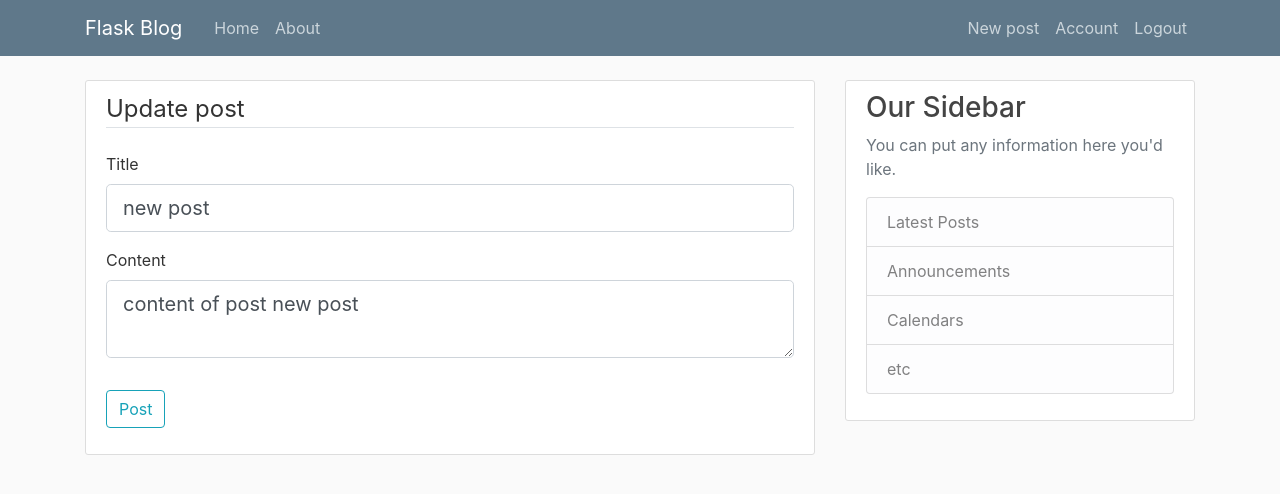
After one commit to cibil47/flask-application, a Flask app: page /post/1/update in a window 1280 px wide. The commit adds this page. Shown: the top 494 px of the page. Run offline with Flask 2, Linux system fonts and the light colour scheme; a user stored in the database is signed in; data comes from the database, SQL or seed files in the repository; both versions use the stored data as it was after the commit; some libraries are stand-ins or nearby versions.

Commit message:
adding and modify posts

```diff
--- a/application/forms.py
+++ b/application/forms.py
@@ -1,7 +1,7 @@
 from flask_login import current_user
 from flask_wtf import FlaskForm
 from flask_wtf.file import FileField,FileAllowed
-from wtforms import StringField,PasswordField,SubmitField,BooleanField
+from wtforms import StringField,PasswordField,SubmitField,BooleanField,TextAreaField
 from wtforms.validators import DataRequired, Length, Email, EqualTo,ValidationError
 from application.models import User
 
@@ -48,3 +48,8 @@
             user = User.query.filter_by(email=email.data).first()
             if user:
                 raise ValidationError("Email is already taken.Plaese choose another one")
+
+class PostForm(FlaskForm):
+    title = StringField("Title",validators=[DataRequired()])
+    content = TextAreaField("Content",validators=[DataRequired()])
+    submit = SubmitField("Post")
--- a/application/routes.py
+++ b/application/routes.py
@@ -1,33 +1,34 @@
 from application import app, bcrypt, db
-from flask import render_template, url_for, flash, redirect, request
-from application.forms import RegistrationForm, LoginForm, UpdateAccountForm
+from flask import render_template, url_for, flash, redirect, request,abort
+from application.forms import RegistrationForm, LoginForm, UpdateAccountForm,PostForm
 from application.models import User, Post
 from flask_login import login_user, current_user, logout_user, login_required
 import secrets, os
 from PIL import Image
 
-posts = [
-    {"author": "Jason",
-     "title": "Artificial Intelligence",
-     "posted_date": "Today",
-     "content": "Something about artificial inelligence"
-     },
-    {"author": "Brody",
-     "title": "Machine learning",
-     "posted_date": "Yesterday",
-     "content": "Machine learning is a sub field of artificial intelligence"
-     },
-    {"author": "Blog Bot",
-     "title": "Deep learning",
-     "posted_date": "Day before yesterday",
-     "content": "Deep learning is a sub field of machine learning. We can do some cool stuff with deep learning"
-     },
-]
+# posts = [
+#     {"author": "Jason",
+#      "title": "Artificial Intelligence",
+#      "posted_date": "Today",
+#      "content": "Something about artificial inelligence"
+#      },
+#     {"author": "Brody",
+#      "title": "Machine learning",
+#      "posted_date": "Yesterday",
+#      "content": "Machine learning is a sub field of artificial intelligence"
+#      },
+#     {"author": "Blog Bot",
+#      "title": "Deep learning",
+#      "posted_date": "Day before yesterday",
+#      "content": "Deep learning is a sub field of machine learning. We can do some cool stuff with deep learning"
+#      },
+# ]
 
 
 @app.route("/")
 @app.route("/home")
 def home():
+    posts = Post.query.all()
     return render_template("home.html", posts=posts)
 
 
@@ -104,3 +105,50 @@
     resized_image.save(picture_path)
     # form_picture.save(picture_path)
     return picture_filename
+
+@app.route("/post/new",methods=["GET", "POST"])
+@login_required
+def new_post():
+    form = PostForm()
+    if form.validate_on_submit():
+        post = Post(title=form.title.data,content=form.content.data,author=current_user)
+        db.session.add(post)
+        db.session.commit()
+        flash("Your post has been created!","success")
+        return redirect(url_for("home"))
+    return render_template("create_post.html",title="New Post",form=form)
+
+@app.route("/post/<int:post_id>")
+def post(post_id):
+    post = Post.query.get_or_404(post_id)
+    return render_template("post.html", title=post.title, post=post)
+
+
+@app.route("/post/<int:post_id>/update",methods=["GET", "POST"])
+@login_required
+def update_post(post_id):
+    post = Post.query.get_or_404(post_id)
+    if post.author != current_user:
+        abort(403)
+    form = PostForm()
+    if form.validate_on_submit():
+        post.title = form.title.data
+        post.content = form.content.data
+        db.session.commit()
+        flash("Your post has been updated","success")
+        return redirect(url_for("post",post_id=post.id))
+    elif request.method == "GET":
+        form.title.data = post.title
+        form.content.data = post.content
+    return render_template("update_post.html", title="Update Post", form=form)
+
+@app.route("/post/<int:post_id>/delete",methods=["POST"])
+@login_required
+def delete_post(post_id):
+    post = Post.query.get_or_404(post_id)
+    if post.author != current_user:
+        abort(403)
+    db.session.delete(post)
+    db.session.commit()
+    flash("Your post has been deleted!", "success")
+    return redirect(url_for("home"))
--- a/application/templates/layout.html
+++ b/application/templates/layout.html
@@ -29,6 +29,7 @@
                 <!-- Navbar Right Side -->
                 <div class="navbar-nav">
                     {% if current_user.is_authenticated %}
+                        <a class="nav-item nav-link" href="{{ url_for('new_post') }}">New post</a>
                         <a class="nav-item nav-link" href="{{ url_for('account') }}">Account</a>
                         <a class="nav-item nav-link" href="{{ url_for('logout') }}">Logout</a>
                     {% else %}
--- /dev/null
+++ b/application/templates/update_post.html
@@ -0,0 +1,40 @@
+{% extends "layout.html" %}
+{% block content %}
+    <div class="content-section">
+        <form method="post" , action="">
+            {{ form.hidden_tag() }}
+            <fieldset class="form-group">
+                <legend class="border-bottom mb-4">Update post</legend>
+                <div class="form-group">
+                    {{ form.title.label(class="form-control-label") }}
+                    {% if form.title.errors %}
+                    {{ form.title(class="form-control form-control-lg is-invalid") }}
+                    <div class="invalid-feedback">
+                        {% for error in form.title.errors %}
+                        <span>{{ error }}</span>
+                        {% endfor %}
+                    </div>
+                    {% else %}
+                    {{ form.title(class="form-control form-control-lg") }}
+                    {% endif %}
+                </div>
+                <div class="form-group">
+                    {{ form.content.label(class="form-control-label") }}
+                    {% if form.content.errors %}
+                    {{ form.content(class="form-control form-control-lg is-invalid") }}
+                    <div class="invalid-feedback">
+                        {% for error in form.content.errors %}
+                        <span>{{ error }}</span>
+                        {% endfor %}
+                    </div>
+                    {% else %}
+                    {{ form.content(class="form-control form-control-lg") }}
+                    {% endif %}
+                </div>
+            </fieldset>
+            <div class="form-group">
+                {{ form.submit(class="btn btn-outline-info") }}
+            </div>
+        </form>
+    </div>
+{% endblock content %}
```
Also changed, not shown: application/templates/create_post.html (added, +40 -0 lines), application/templates/home.html (+4 -3 lines), application/templates/post.html (added, +41 -0 lines), application/site.db.
